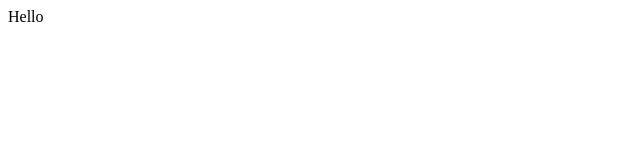
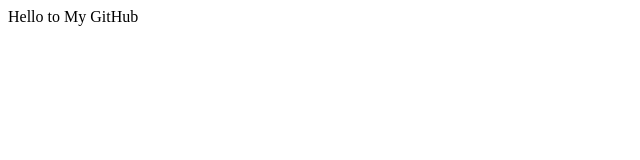
Before and after one commit to wesley-siu/git-demo, a plain HTML site: page index.html in a window 1280 px wide. Shown: the whole page, without its empty margins (0-640 px from the left). Drawn offline with Linux system fonts and the light colour scheme.

Commit message:
more content

```diff
--- a/index.html
+++ b/index.html
@@ -1,3 +1,4 @@
 <html>
-<body>Hello</body>
+    <head></head>
+    <body>Hello to My GitHub</body>
 </html>
```
